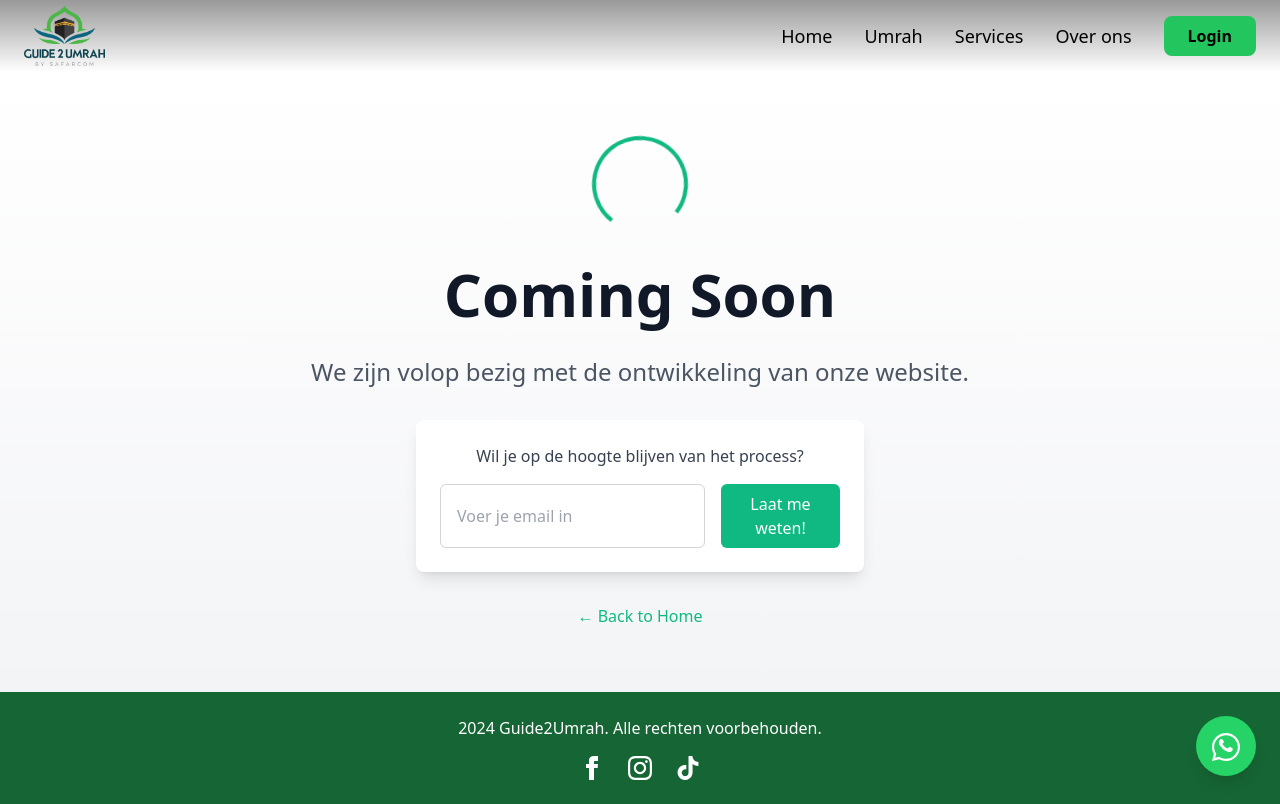
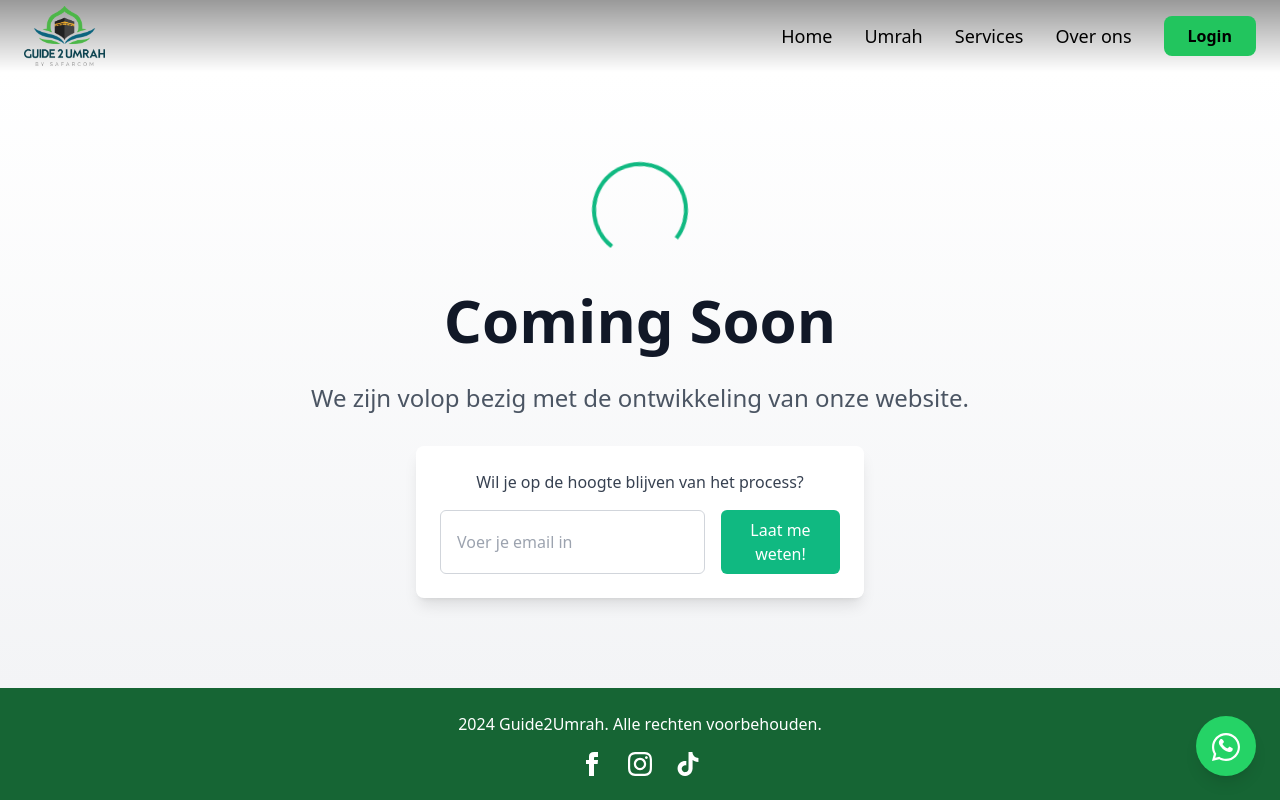
Before and after one commit to eliaselmokadem/guide2umrahfrontend, a React (Create React App) app: page /coming-soon in a window 1280 px wide. Built offline with nearby package versions, Linux system fonts and the light colour scheme.

Commit message:
coming soon

```diff
--- a/src/components/Navbar.tsx
+++ b/src/components/Navbar.tsx
@@ -33,7 +33,7 @@ const Navbar: React.FC = () => {
     }`}>
       <div className="max-w-7xl mx-auto px-3 sm:px-4 lg:px-6">
         <div className="flex justify-between items-center h-14 sm:h-16">
-          <Link to="/" className="flex-shrink-0">
+          <Link to="/coming-soon" className="flex-shrink-0">
             <img
               src={logo}
               className={`h-[40px] sm:h-[50px] md:h-[60px] transition-all duration-300 ${
@@ -69,7 +69,7 @@ const Navbar: React.FC = () => {
           {/* Desktop menu */}
           <ul className="hidden md:flex items-center space-x-2 lg:space-x-4">
             <li>
-              <Link to="/" className="px-2 py-2 text-base lg:text-lg hover:text-green-500 transition-colors">
+              <Link to="/coming-soon" className="px-2 py-2 text-base lg:text-lg hover:text-green-500 transition-colors">
                 Home
               </Link>
             </li>
--- a/src/pages/ComingSoon.tsx
+++ b/src/pages/ComingSoon.tsx
@@ -109,15 +109,7 @@ const ComingSoon: React.FC = () => {
                 </form>
               </div>
 
-              {/* Back to home link */}
-              <div className="mt-12">
-                <Link
-                  to="/"
-                  className="text-emerald-500 hover:text-emerald-600 transition-colors"
-                >
-                  ← Back to Home
-                </Link>
-              </div>
+
             </div>
           </div>
         </main>
```
